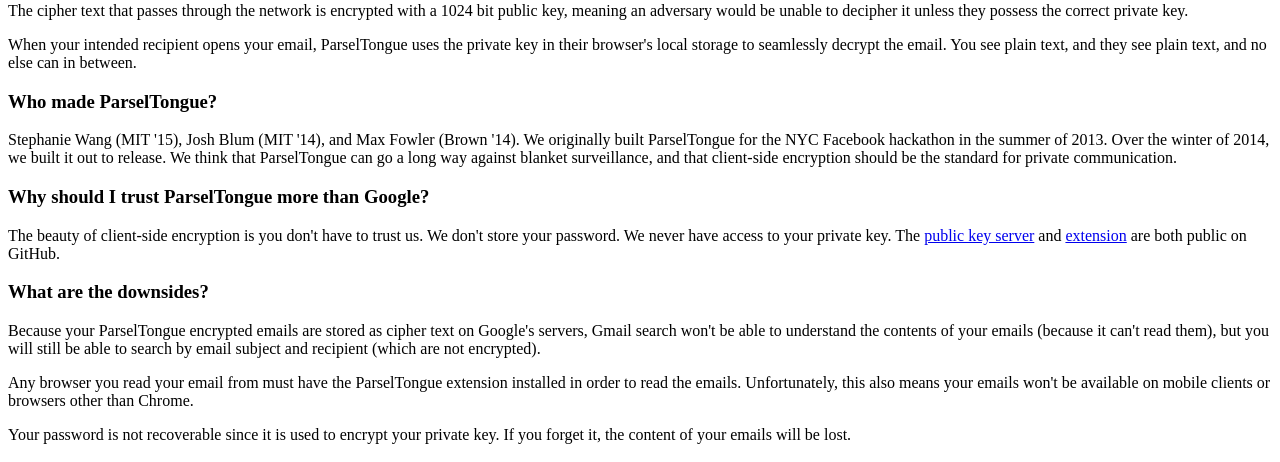
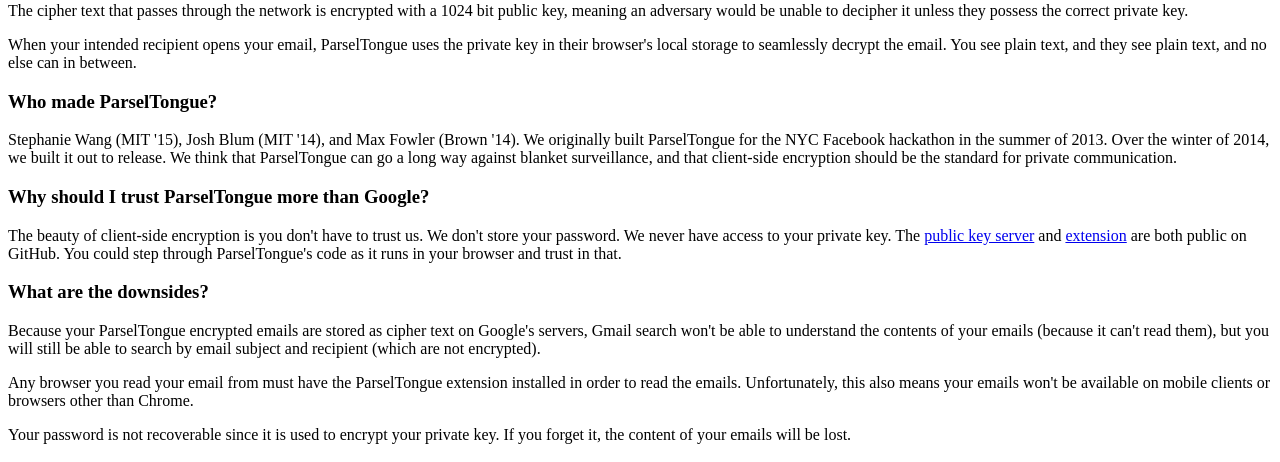
Before and after one commit to mhfowler/true-speak, a Django app: template truespeak/templates/faq.html in a window 1280 px wide. Shown: the part 724-1186 px from the top of the page. Run offline with Django 3.2, Linux system fonts and the light colour scheme; the template is opened without the code that fills it, so the values that code supplies are empty; some libraries are stand-ins or nearby versions.

Commit message:
trust in that

```diff
--- a/truespeak/templates/faq.html
+++ b/truespeak/templates/faq.html
@@ -108,6 +108,7 @@
             <p>
                 The beauty of client-side encryption is you don't have to trust us. We don't store your password. We never have access to your private key.
                 The <a href="https://github.com/maximusfowler/true-speak" target="_blank">public key server</a> and <a href="https://github.com/joshblum/fakeblock" target="_blank">extension</a> are both public on GitHub.
+                You could step through ParselTongue's code as it runs in your browser and trust in that.
             </p>
 
             <h3 id="downsides">
```
